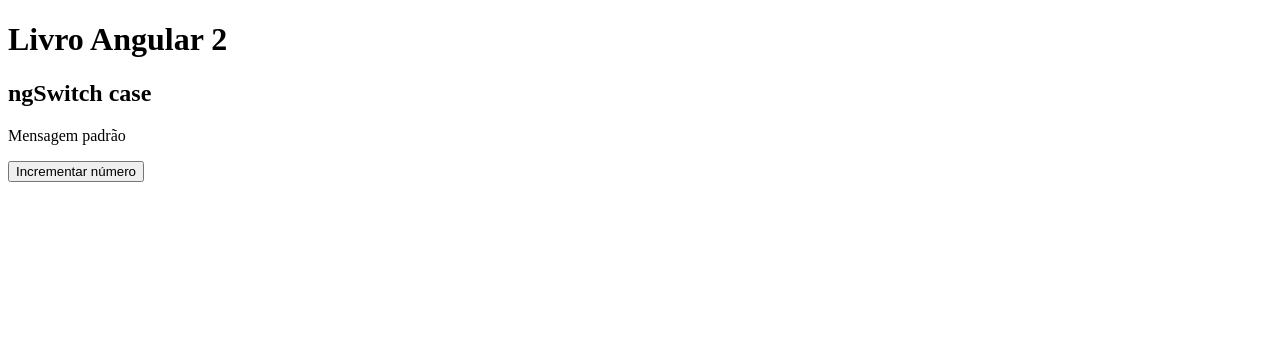
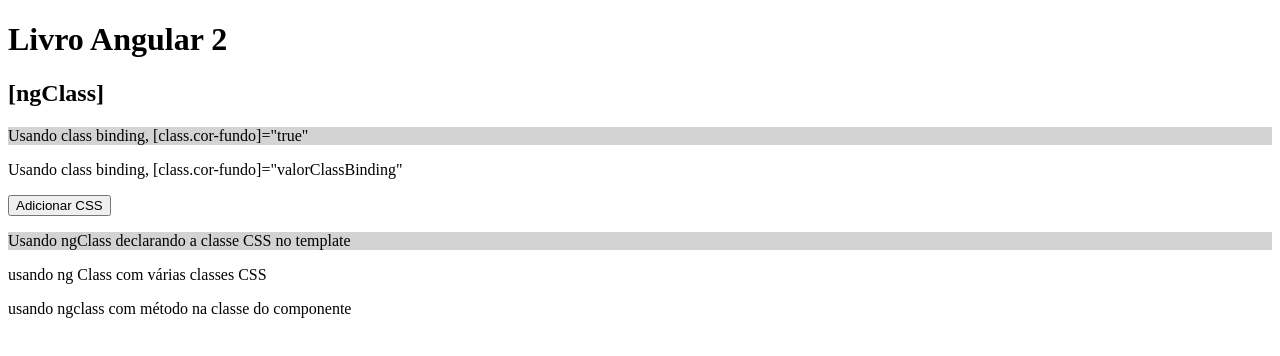
Before and after one commit to MarcondesOliveira/angular2, an Angular app: page / in a window 1280 px wide. Shown: the top 356 px of the page. Built offline with nearby package versions, Linux system fonts and the light colour scheme.

Commit message:
sixth commit

```diff
--- a/src/app/app.component.html
+++ b/src/app/app.component.html
@@ -9,4 +9,6 @@
 <!-- <app-property-binding></app-property-binding> -->
 <!-- <app-two-way-binding></app-two-way-binding> -->
 <!-- <app-ng-if></app-ng-if> -->
-<app-ng-switch-case></app-ng-switch-case>
+<!-- <app-ng-switch-case></app-ng-switch-case> -->
+<!-- <app-ng-for></app-ng-for> -->
+<app-ng-class></app-ng-class>
--- a/src/app/app.module.ts
+++ b/src/app/app.module.ts
@@ -11,6 +11,8 @@
 import { TwoWayBindingComponent } from './two-way-binding/two-way-binding.component';
 import { NgIfComponent } from './ng-if/ng-if.component';
 import { NgSwitchCaseComponent } from './ng-switch-case/ng-switch-case.component';
+import { NgForComponent } from './ng-for/ng-for.component';
+import { NgClassComponent } from './ng-class/ng-class.component';
 
 
 @NgModule({
@@ -22,6 +24,8 @@
     TwoWayBindingComponent,
     NgIfComponent,
     NgSwitchCaseComponent,
+    NgForComponent,
+    NgClassComponent,
   ],
   imports: [
     BrowserModule,
--- /dev/null
+++ b/src/app/ng-class/ng-class.component.css
@@ -0,0 +1,15 @@
+.cor-fundo{
+    background-color: lightgray;
+}
+
+.cor-letra{
+    color: red;
+}
+
+.estilo-letra{
+    font-style: italic;
+}
+
+.borda-paragrafo{
+    border: 2px green solid;
+}
--- /dev/null
+++ b/src/app/ng-class/ng-class.component.html
@@ -0,0 +1,15 @@
+<h2>[ngClass]</h2>
+
+<p [class.cor-fundo]="true">Usando class binding, [class.cor-fundo]="true"</p>
+
+<p [class.cor-fundo]="valorClassBinding">Usando class binding, [class.cor-fundo]="valorClassBinding"</p>
+<button (click)="mudarClassBinding()" >Adicionar CSS</button>
+
+<p [ngClass]="{'cor-fundo': true}" >Usando ngClass declarando a classe CSS no template</p>
+
+<p [ngClass]="{ 'cor-fundo': valorClassBinding,
+'cor-letra': valorClassBinding,
+'estilo-letra': valorClassBinding,
+'borda-paragrafo': valorClassBinding }" >usando ng Class com várias classes CSS</p>
+
+<p [ngClass]="classes()" >usando ngclass com método na classe do componente</p>
--- /dev/null
+++ b/src/app/ng-class/ng-class.component.ts
@@ -0,0 +1,31 @@
+import { Component, OnInit } from '@angular/core';
+
+@Component({
+  selector: 'app-ng-class',
+  templateUrl: './ng-class.component.html',
+  styleUrls: ['./ng-class.component.css']
+})
+export class NgClassComponent implements OnInit {
+
+  valorClassBinding: boolean = false;
+
+  constructor() { }
+
+  ngOnInit() {
+  }
+
+  mudarClassBinding(){
+    this.valorClassBinding = ! this.valorClassBinding;
+  }
+
+  classes(): any {
+    let valores = {
+    'cor-fundo': this.valorClassBinding,
+    'cor-letra': this.valorClassBinding,
+    'estilo-letra': this.valorClassBinding,
+    'borda-paragrafo': this.valorClassBinding
+    }
+    return valores;
+    }
+
+}
--- /dev/null
+++ b/src/app/ng-for/ng-for.component.html
@@ -0,0 +1,5 @@
+<h2>*ngFor</h2>
+<button (click)="atualizar()">Atualizar</button>
+<ul *ngFor="let nome of nomes, let i = index; trackBy: meuSave" >
+  <li>Nome da pessoa é: {{nome.nome}} com id {{nome.id}}, está na posição {{i + 1}}</li>
+</ul>
--- /dev/null
+++ b/src/app/ng-for/ng-for.component.ts
@@ -0,0 +1,36 @@
+import { Component, OnInit } from '@angular/core';
+
+@Component({
+  selector: 'app-ng-for',
+  templateUrl: './ng-for.component.html',
+  styleUrls: ['./ng-for.component.css']
+})
+export class NgForComponent implements OnInit {
+
+  nomes: any [] = [
+    {id: 1, nome: 'João'},
+    {id: 2, nome: 'Maria'},
+    {id: 3, nome: 'Thiago'},
+    {id: 4, nome: 'José'}
+];
+
+  constructor() { }
+
+  ngOnInit() {
+  }
+
+  meuSave(index: number, nomes: any) {
+    return nomes.id;
+  }
+
+  atualizar() {
+    this.nomes = [
+      {id: 1, nome: 'João'},
+      {id: 2, nome: 'Maria'},
+      {id: 3, nome: 'Thiago'},
+      {id: 4, nome: 'José'},
+      {id: 5, nome: 'tatat'}
+    ];
+  }
+
+}
```
Also changed, not shown: src/app/ng-for/ng-for.component.css (added), 2 other files (tests, documents, lock files or other folders).
